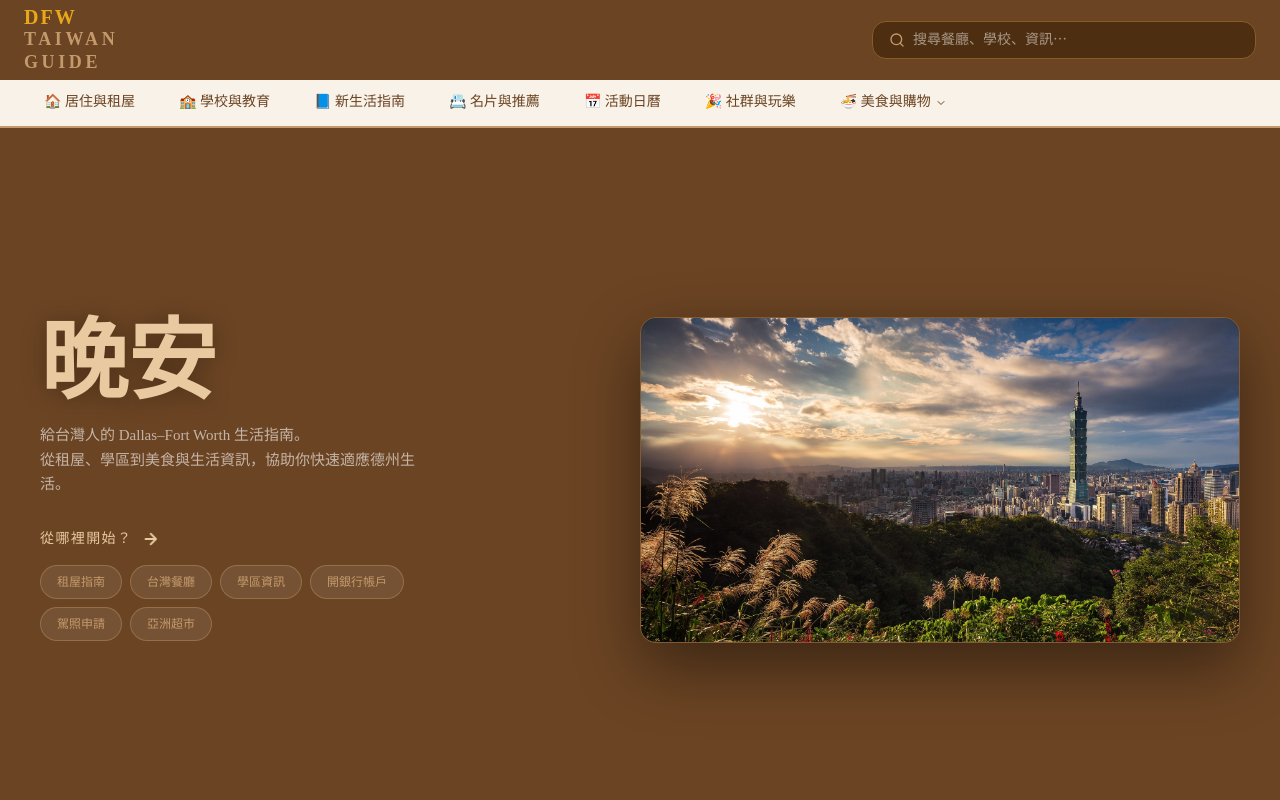
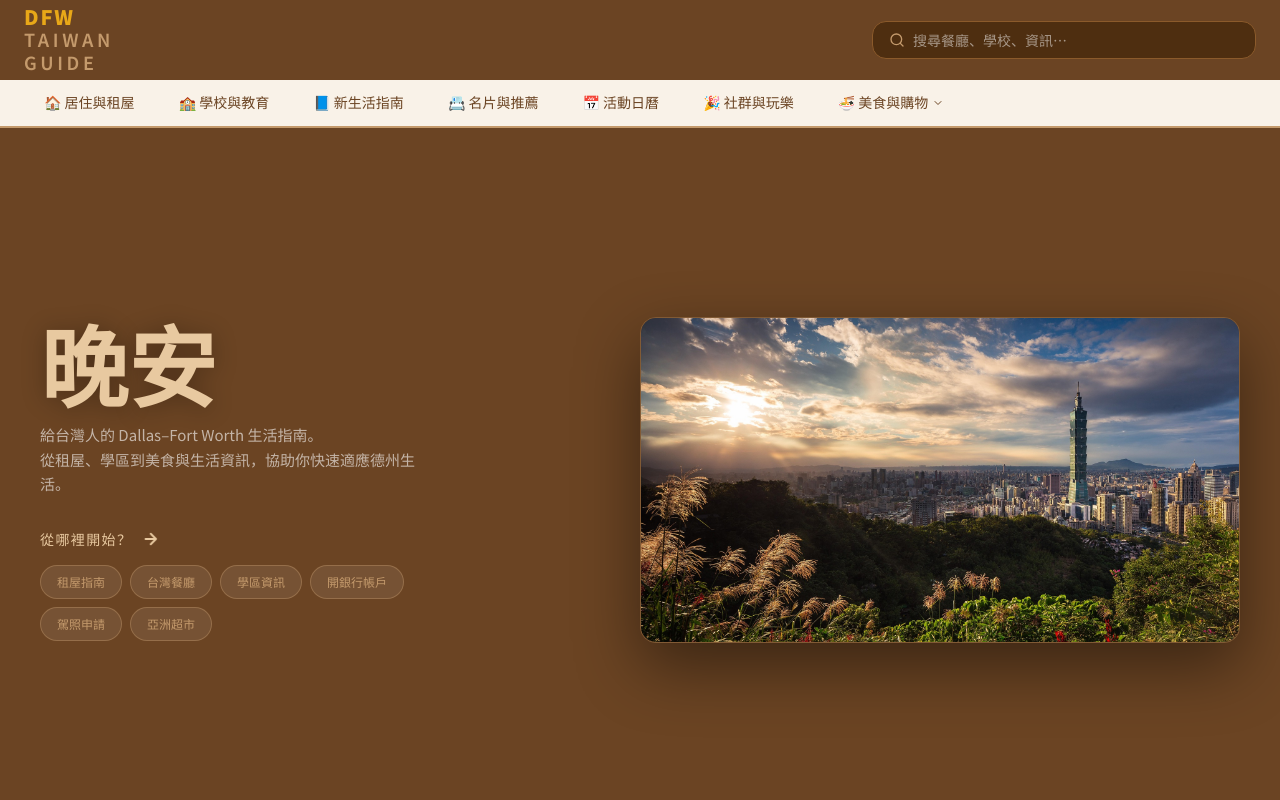
Before and after one commit to ElieshaLai/dfw-taiwan-guide, a Next.js app: page / in a window 1280 px wide. Shown: the top 800 px of the page. Built offline with nearby package versions, Linux system fonts and the light colour scheme.

Commit message:
font update

```diff
--- a/app/layout.tsx
+++ b/app/layout.tsx
@@ -1,5 +1,5 @@
 import type { Metadata } from "next";
-import { Geist, Geist_Mono } from "next/font/google";
+import { Geist, Geist_Mono, Noto_Sans_TC } from "next/font/google";
 import "./globals.css";
 
 const geistSans = Geist({
@@ -10,6 +10,12 @@ const geistSans = Geist({
 const geistMono = Geist_Mono({
   variable: "--font-geist-mono",
   subsets: ["latin"],
+});
+
+const notoSansTC = Noto_Sans_TC({
+  variable: "--font-noto-sans-tc",
+  subsets: ["latin"],
+  weight: ["400", "500", "600", "700", "900"],
 });
 
 export const metadata: Metadata = {
@@ -24,10 +30,15 @@ export default function RootLayout({
 }>) {
   return (
     <html
-      lang="en"
-      className={`${geistSans.variable} ${geistMono.variable} h-full antialiased`}
+      lang="zh"
+      className={`${geistSans.variable} ${geistMono.variable} ${notoSansTC.variable} h-full antialiased`}
     >
-      <body className="min-h-full flex flex-col">{children}</body>
+      <body
+        className="min-h-full flex flex-col"
+        style={{ fontFamily: "var(--font-noto-sans-tc), var(--font-geist-sans), sans-serif" }}
+      >
+        {children}
+      </body>
     </html>
   );
 }
--- a/app/restaurants/page.tsx
+++ b/app/restaurants/page.tsx
@@ -161,7 +161,7 @@ export default function RestaurantsPage() {
                         color: isActive ? "white" : "#6B4423",
                       }}
                     >
-                      📍 {city}
+                      {city}
                     </button>
                   );
                 })}
@@ -189,7 +189,7 @@ export default function RestaurantsPage() {
                   className="inline-flex items-center gap-1 text-xs px-3 py-1 rounded-full font-medium"
                   style={{ backgroundColor: "#A63F24", color: "white" }}
                 >
-                  📍 {city}
+                  {city}
                   <button onClick={() => removeTag("city", city)} className="ml-1 hover:opacity-70">✕</button>
                 </span>
               ))}
@@ -245,7 +245,7 @@ export default function RestaurantsPage() {
                   </span>
                 </div>
                 <p className="text-xs mb-2" style={{ color: "#C49A6C" }}>
-                  📍 {r.city}
+                  {r.city}
                 </p>
                 {r.description && (
                   <p className="text-sm mb-3" style={{ color: "#888" }}>{r.description}</p>
```
